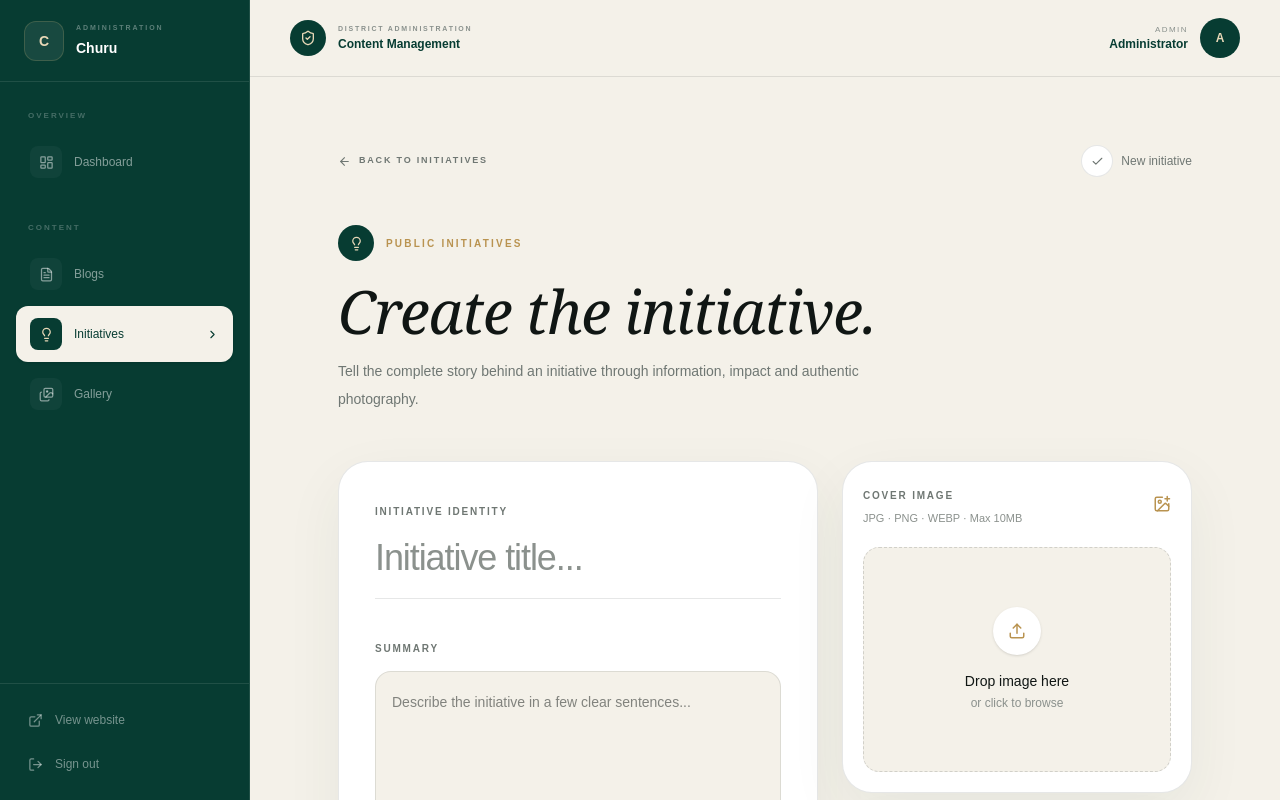
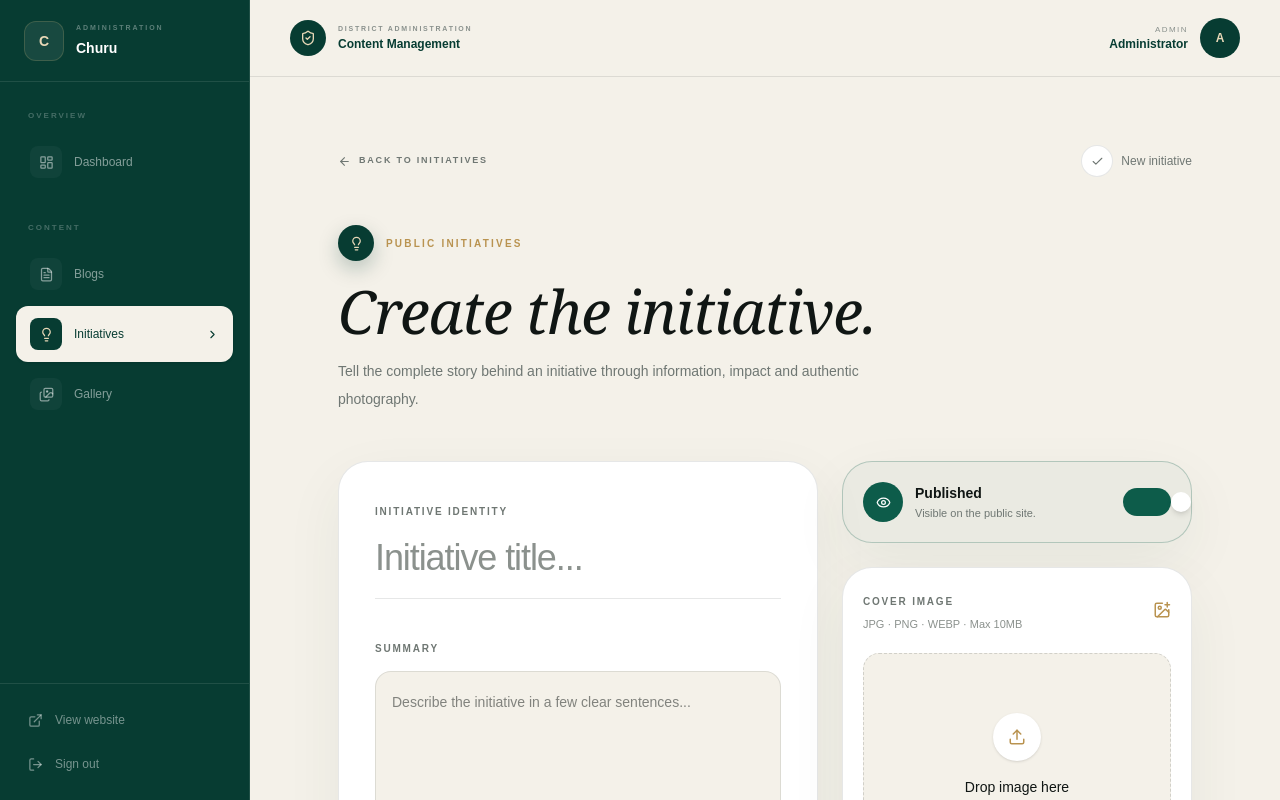
Before and after one commit to rjtech-code/Abhishek-Surana-Frontend, a React (Vite) app: page /admin/initiatives/new in a window 1280 px wide. Shown: the top 800 px of the page. Built offline with nearby package versions, Linux system fonts and the light colour scheme; sample sign-in values are in the browser's storage.

Commit message:
add imfdsfs

```diff
--- a/src/pages/admin/InitiativeEditor.jsx
+++ b/src/pages/admin/InitiativeEditor.jsx
@@ -2,6 +2,8 @@ import { useEffect, useRef, useState } from "react";
 import {
   ArrowLeft,
   Check,
+  Eye,
+  EyeOff,
   ImagePlus,
   Lightbulb,
   Loader2,
@@ -20,6 +22,7 @@ const initialForm = {
   year: "",
   location: "",
   status: "ongoing",
+  published: true,
   problem: "",
   solution: "",
   implementation: "",
@@ -87,6 +90,7 @@ export default function InitiativeEditor() {
           year: item?.year || "",
           location: item?.location || "",
           status: item?.status || "ongoing",
+          published: item?.published === true,
           problem: item?.problem || "",
           solution: item?.solution || "",
 
@@ -303,6 +307,11 @@ export default function InitiativeEditor() {
       );
 
       formData.append(
+        "published",
+        form.published ? "true" : "false"
+      );
+
+      formData.append(
         "problem",
         form.problem
       );
@@ -392,7 +401,7 @@ export default function InitiativeEditor() {
 
         <section className="mt-12 max-w-3xl">
           <div className="flex items-center gap-3">
-            <span className="flex h-9 w-9 items-center justify-center rounded-full bg-[#073c32] text-[#e8d8b7]">
+            <span className="flex h-9 w-9 items-center justify-center rounded-full bg-[#073c32] text-[#e8d8b7] shadow-[0_8px_20px_rgba(7,60,50,0.25)]">
               <Lightbulb size={15} />
             </span>
 
@@ -523,6 +532,13 @@ export default function InitiativeEditor() {
 
           <aside className="space-y-6">
 
+            <PublishToggle
+              published={form.published}
+              onChange={(value) =>
+                change("published", value)
+              }
+            />
+
             <ImageUploader
               title="Cover image"
               preview={coverPreview}
@@ -649,6 +665,67 @@ export default function InitiativeEditor() {
 }
 
 /* =========================================
+   PUBLISH TOGGLE
+========================================= */
+
+function PublishToggle({ published, onChange }) {
+  return (
+    <section
+      className={`rounded-[30px] border p-5 shadow-[0_20px_60px_rgba(7,60,50,0.06)] transition-colors ${
+        published
+          ? "border-[#0d5c4a]/25 bg-[#0d5c4a]/[0.04]"
+          : "border-[#b99350]/30 bg-[#b99350]/[0.06]"
+      }`}
+    >
+      <div className="flex items-center justify-between gap-4">
+        <div className="flex items-center gap-3">
+          <span
+            className={`flex h-10 w-10 items-center justify-center rounded-full transition-colors ${
+              published
+                ? "bg-[#0d5c4a] text-white"
+                : "bg-[#b99350] text-white"
+            }`}
+          >
+            {published ? (
+              <Eye size={15} />
+            ) : (
+              <EyeOff size={15} />
+            )}
+          </span>
+
+          <div>
+            <p className="text-sm font-bold">
+              {published ? "Published" : "Draft"}
+            </p>
+            <p className="mt-0.5 text-[11px] leading-4 text-[#6f7773]">
+              {published
+                ? "Visible on the public site."
+                : "Hidden from visitors."}
+            </p>
+          </div>
+        </div>
+
+        <button
+          type="button"
+          role="switch"
+          aria-checked={published}
+          onClick={() => onChange(!published)}
+          className={`relative h-7 w-12 flex-shrink-0 rounded-full transition-colors duration-300 ${
+            published ? "bg-[#0d5c4a]" : "bg-[#101614]/15"
+          }`}
+        >
+          <span
+            className={`absolute top-1 h-5 w-5 rounded-full bg-white shadow-md transition-transform duration-300 ${
+              published ? "translate-x-6" : "translate-x-1"
+            }`}
+          />
+        </button>
+      </div>
+    </section>
+  );
+}
+
+/* =========================================
    IMAGE COMPONENTS
 ========================================= */
 
@@ -695,7 +772,7 @@ function ImageUploader({
           <button
             type="button"
             onClick={onRemove}
-            className="absolute right-3 top-3 flex h-9 w-9 items-center justify-center rounded-full bg-white/95 shadow-lg"
+            className="absolute right-3 top-3 flex h-9 w-9 items-center justify-center rounded-full bg-white/95 shadow-lg transition hover:scale-105"
           >
             <X size={15} />
           </button>
@@ -831,7 +908,7 @@ function ImageGrid({
             <img
               src={pickImageUrl(image?.url, image?.secure_url, image?.src, image) || ""}
               alt=""
-              className="aspect-square w-full object-cover"
+              className="aspect-square w-full object-cover transition duration-500 group-hover:scale-105"
             />
 
             <button
@@ -962,7 +1039,7 @@ function SaveButton({
     <button
       type="submit"
       disabled={saving}
-      className="flex w-full items-center justify-center gap-3 rounded-2xl bg-[#073c32] px-6 py-4 text-[10px] font-bold uppercase tracking-[0.2em] text-white transition hover:bg-[#0d5c4a] disabled:cursor-not-allowed disabled:opacity-60"
+      className="flex w-full items-center justify-center gap-3 rounded-2xl bg-[#073c32] px-6 py-4 text-[10px] font-bold uppercase tracking-[0.2em] text-white transition hover:-translate-y-0.5 hover:bg-[#0d5c4a] disabled:cursor-not-allowed disabled:opacity-60"
     >
       {saving ? (
         <Loader2
--- a/src/pages/admin/ManageInitiatives.jsx
+++ b/src/pages/admin/ManageInitiatives.jsx
@@ -2,8 +2,11 @@ import { useEffect, useState } from "react";
 import {
   ArrowLeft,
   Edit3,
+  Eye,
+  EyeOff,
   Lightbulb,
   Plus,
+  Sparkles,
   Trash2,
 } from "lucide-react";
 import { Link } from "react-router-dom";
@@ -13,6 +16,7 @@ import { pickImageUrl } from "../../utils/image";
 export default function ManageInitiatives() {
   const [initiatives, setInitiatives] = useState([]);
   const [loading, setLoading] = useState(true);
+  const [visible, setVisible] = useState(false);
 
   async function loadInitiatives() {
     try {
@@ -44,6 +48,14 @@ export default function ManageInitiatives() {
     loadInitiatives();
   }, []);
 
+  useEffect(() => {
+    if (!loading) {
+      const t = setTimeout(() => setVisible(true), 60);
+      return () => clearTimeout(t);
+    }
+    setVisible(false);
+  }, [loading]);
+
   async function handleDelete(id) {
     if (!window.confirm("Delete this initiative permanently?")) {
       return;
@@ -64,7 +76,7 @@ export default function ManageInitiatives() {
 
         <Link
           to="/admin"
-          className="inline-flex items-center gap-2 text-[9px] font-bold uppercase tracking-[0.2em] text-[#6f7773]"
+          className="inline-flex items-center gap-2 text-[9px] font-bold uppercase tracking-[0.2em] text-[#6f7773] transition hover:text-[#073c32]"
         >
           <ArrowLeft size={13} />
           Dashboard
@@ -73,7 +85,7 @@ export default function ManageInitiatives() {
         <div className="mt-10 flex flex-col justify-between gap-6 sm:flex-row sm:items-end">
           <div>
             <div className="flex items-center gap-3">
-              <span className="flex h-10 w-10 items-center justify-center rounded-full bg-[#073c32] text-[#e8d8b7]">
+              <span className="flex h-10 w-10 items-center justify-center rounded-full bg-[#073c32] text-[#e8d8b7] shadow-[0_8px_20px_rgba(7,60,50,0.25)]">
                 <Lightbulb size={15} />
               </span>
 
@@ -87,15 +99,15 @@ export default function ManageInitiatives() {
             </h1>
 
             <p className="mt-3 text-sm text-[#6f7773]">
-              Manage public initiatives and their stories.
+              Manage public initiatives — toggle what goes live and what stays a draft.
             </p>
           </div>
 
           <Link
             to="/admin/initiatives/new"
-            className="inline-flex items-center justify-center gap-2 rounded-full bg-[#073c32] px-5 py-3 text-[9px] font-bold uppercase tracking-[0.18em] text-white"
+            className="group inline-flex items-center justify-center gap-2 rounded-full bg-[#073c32] px-5 py-3 text-[9px] font-bold uppercase tracking-[0.18em] text-white shadow-[0_10px_24px_rgba(7,60,50,0.25)] transition hover:-translate-y-0.5 hover:bg-[#0d5c4a]"
           >
-            <Plus size={14} />
+            <Plus size={14} className="transition group-hover:rotate-90" />
             New initiative
           </Link>
         </div>
@@ -120,23 +132,51 @@ export default function ManageInitiatives() {
                 const id =
                   initiative._id || initiative.id;
 
+                const isPublished = initiative.published === true;
+
                 return (
                   <article
                     key={id}
-                    className="group grid gap-5 rounded-[26px] border border-[#101614]/10 bg-white/50 p-4 sm:grid-cols-[150px_1fr_auto] sm:items-center"
+                    style={{
+                      transitionDelay: `${Math.min(index * 40, 300)}ms`,
+                    }}
+                    className={`group grid gap-5 rounded-[26px] border border-[#101614]/10 bg-white/60 p-4 shadow-[0_4px_14px_rgba(16,22,20,0.03)] transition-all duration-500 hover:-translate-y-0.5 hover:border-[#b99350]/40 hover:shadow-[0_18px_36px_rgba(7,60,50,0.10)] sm:grid-cols-[150px_1fr_auto] sm:items-center ${
+                      visible
+                        ? "translate-y-0 opacity-100"
+                        : "translate-y-3 opacity-0"
+                    }`}
                   >
-                    <div className="aspect-[1.4/1] overflow-hidden rounded-[20px] bg-[#dfe5e0]">
-                      {image && (
+                    <div className="relative aspect-[1.4/1] overflow-hidden rounded-[20px] bg-gradient-to-br from-[#e7eee9] to-[#dfe5e0]">
+                      {image ? (
                         <img
                           src={image}
                           alt={initiative.title}
                           className="h-full w-full object-cover transition duration-700 group-hover:scale-105"
                         />
+                      ) : (
+                        <div className="flex h-full w-full items-center justify-center">
+                          <Sparkles size={20} className="text-[#b99350]/50" />
+                        </div>
                       )}
+
+                      <span
+                        className={`absolute left-2 top-2 flex items-center gap-1 rounded-full px-2 py-1 text-[8px] font-bold uppercase tracking-[0.1em] backdrop-blur ${
+                          isPublished
+                            ? "bg-[#0d5c4a]/90 text-white"
+                            : "bg-[#b99350]/90 text-white"
+                        }`}
+                      >
+                        {isPublished ? (
+                          <Eye size={10} />
+                        ) : (
+                          <EyeOff size={10} />
+                        )}
+                        {isPublished ? "Live" : "Draft"}
+                      </span>
                     </div>
 
                     <div className="min-w-0">
-                      <div className="flex flex-wrap items-center gap-3">
+                      <div className="flex flex-wrap items-center gap-2">
                         <span className="text-[8px] font-bold uppercase tracking-[0.2em] text-[#0d5c4a]">
                           {initiative.category || "Initiative"}
                         </span>
@@ -146,6 +186,21 @@ export default function ManageInitiatives() {
                             {initiative.status}
                           </span>
                         )}
+
+                        <span
+                          className={`inline-flex items-center gap-1 rounded-full px-2.5 py-1 text-[8px] font-bold uppercase tracking-[0.15em] ${
+                            isPublished
+                              ? "bg-[#0d5c4a]/10 text-[#0d5c4a]"
+                              : "bg-[#b99350]/15 text-[#8a6a2e]"
+                          }`}
+                        >
+                          <span
+                            className={`h-1.5 w-1.5 rounded-full ${
+                              isPublished ? "bg-[#0d5c4a]" : "bg-[#b99350]"
+                            }`}
+                          />
+                          {isPublished ? "Published" : "Draft"}
+                        </span>
                       </div>
 
                       <h2 className="mt-3 truncate font-editorial text-2xl">
@@ -166,7 +221,7 @@ export default function ManageInitiatives() {
                     <div className="flex items-center gap-2">
                       <Link
                         to={`/admin/initiatives/${id}/edit`}
-                        className="flex h-10 w-10 items-center justify-center rounded-full border border-[#101614]/10 transition hover:bg-[#073c32] hover:text-white"
+                        className="flex h-10 w-10 items-center justify-center rounded-full border border-[#101614]/10 transition hover:-translate-y-0.5 hover:bg-[#073c32] hover:text-white"
                       >
                         <Edit3 size={14} />
                       </Link>
@@ -174,7 +229,7 @@ export default function ManageInitiatives() {
                       <button
                         type="button"
                         onClick={() => handleDelete(id)}
-                        className="flex h-10 w-10 items-center justify-center rounded-full border border-red-200 text-red-600 transition hover:bg-red-600 hover:text-white"
+                        className="flex h-10 w-10 items-center justify-center rounded-full border border-red-200 text-red-600 transition hover:-translate-y-0.5 hover:bg-red-600 hover:text-white"
                       >
                         <Trash2 size={14} />
                       </button>
@@ -205,15 +260,18 @@ function Loading() {
 
 function EmptyState() {
   return (
-    <div className="rounded-[28px] border border-[#101614]/10 px-6 py-24 text-center">
-      <Lightbulb
-        size={25}
-        className="mx-auto text-[#b99350]"
-      />
+    <div className="rounded-[28px] border border-dashed border-[#101614]/15 bg-white/40 px-6 py-24 text-center">
+      <span className="mx-auto flex h-14 w-14 items-center justify-center rounded-full bg-[#e7eee9]">
+        <Lightbulb size={22} className="text-[#b99350]" />
+      </span>
 
       <p className="mt-5 font-editorial text-3xl">
         No initiatives yet.
       </p>
+
+      <p className="mt-2 text-sm text-[#6f7773]">
+        Create your first one to get started.
+      </p>
     </div>
   );
 }
```
